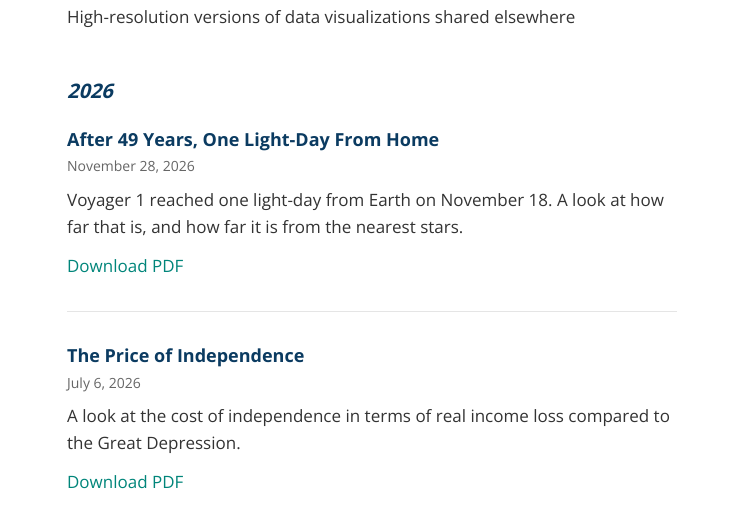
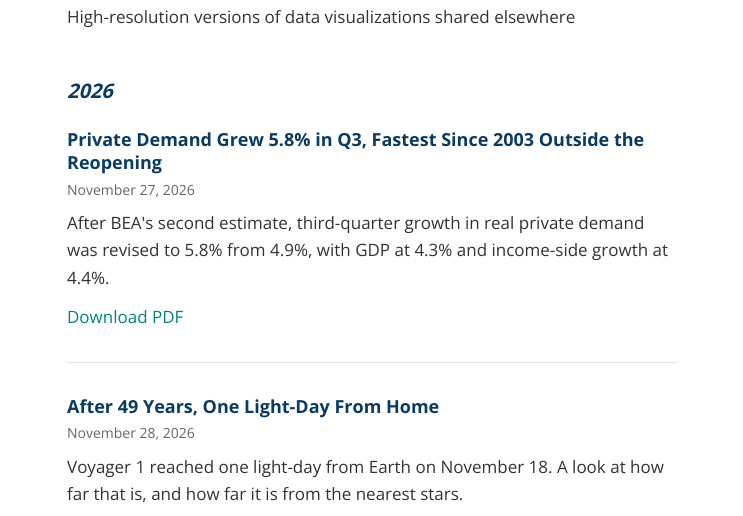
Before and after one commit to jeffreycleveland/jeffreycleveland.github.io, a plain HTML site: page charts.html in a window 1280 px wide. Shown: the part 278-794 px from the top of the page, without its empty margins (268-1011 px from the left). Drawn offline with nearby package versions, Linux system fonts and the light colour scheme; a web font is replaced by a local one.

Commit message:
Add third-quarter private demand chart entry
Co-Authored-By: Claude Fable 5.2 <noreply@anthropic.com>
Claude-Session: https://claude.ai/code/session_01MgHWAMEYALrUju8Ns3AzPq

```diff
--- a/charts.html
+++ b/charts.html
@@ -50,6 +50,12 @@
 
 				<h2>2026</h2>
                                 <ul class="chart-list">
+                                        <li>
+                                                <h3><a href="/PDFcharts/q3_private_demand.pdf">Private Demand Grew 5.8% in Q3, Fastest Since 2003 Outside the Reopening</a></h3>
+                                                <p class="date">November 27, 2026</p>
+                                                <p>After BEA's second estimate, third-quarter growth in real private demand was revised to 5.8% from 4.9%, with GDP at 4.3% and income-side growth at 4.4%.</p>
+                                                <p><a href="/PDFcharts/q3_private_demand.pdf" download>Download PDF</a></p>
+                                        </li>
                                         <li>
                                                 <h3><a href="/PDFcharts/voyager_one_light_day.pdf">After 49 Years, One Light-Day From Home</a></h3>
                                                 <p class="date">November 28, 2026</p>
```
Also changed, not shown: 1 other file.
